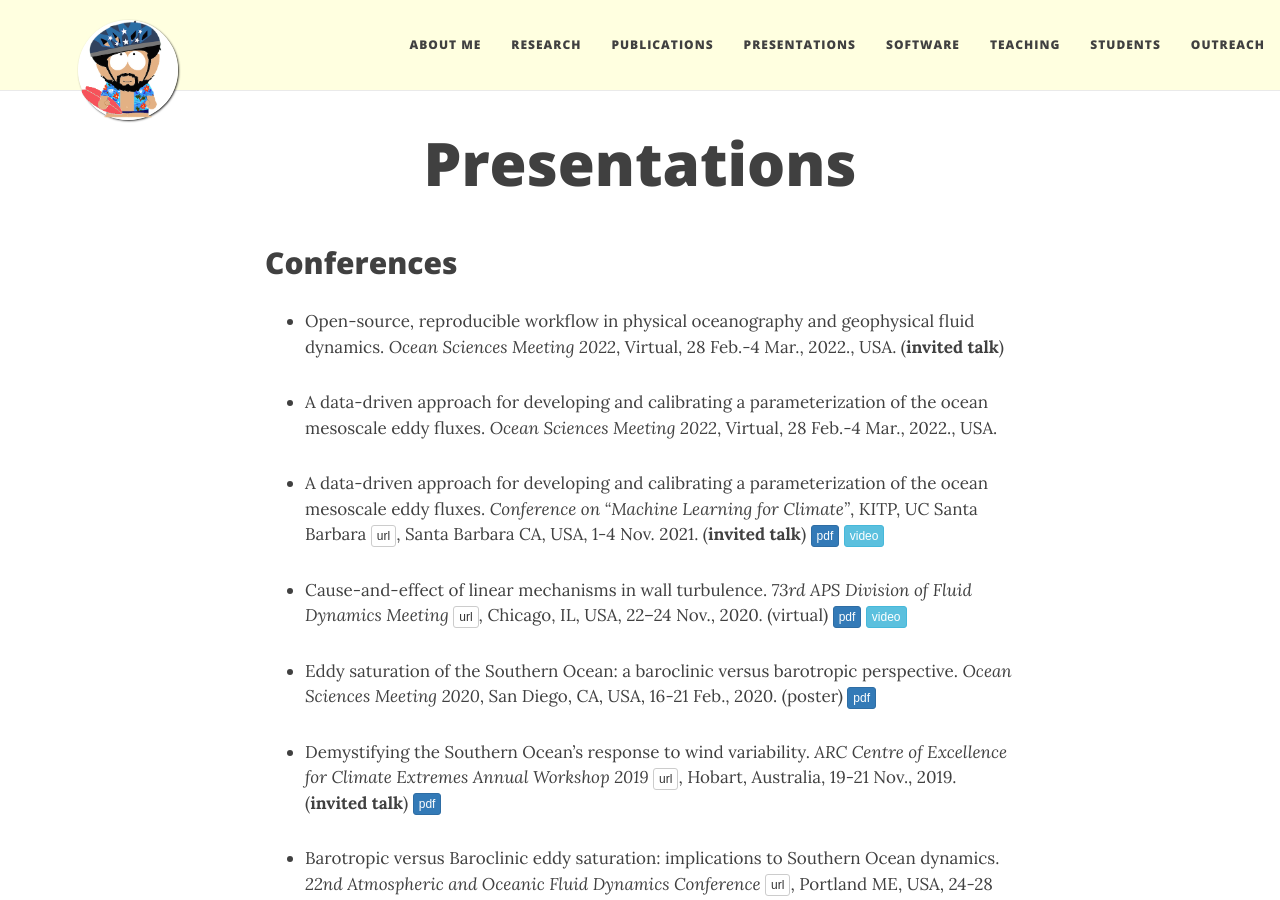
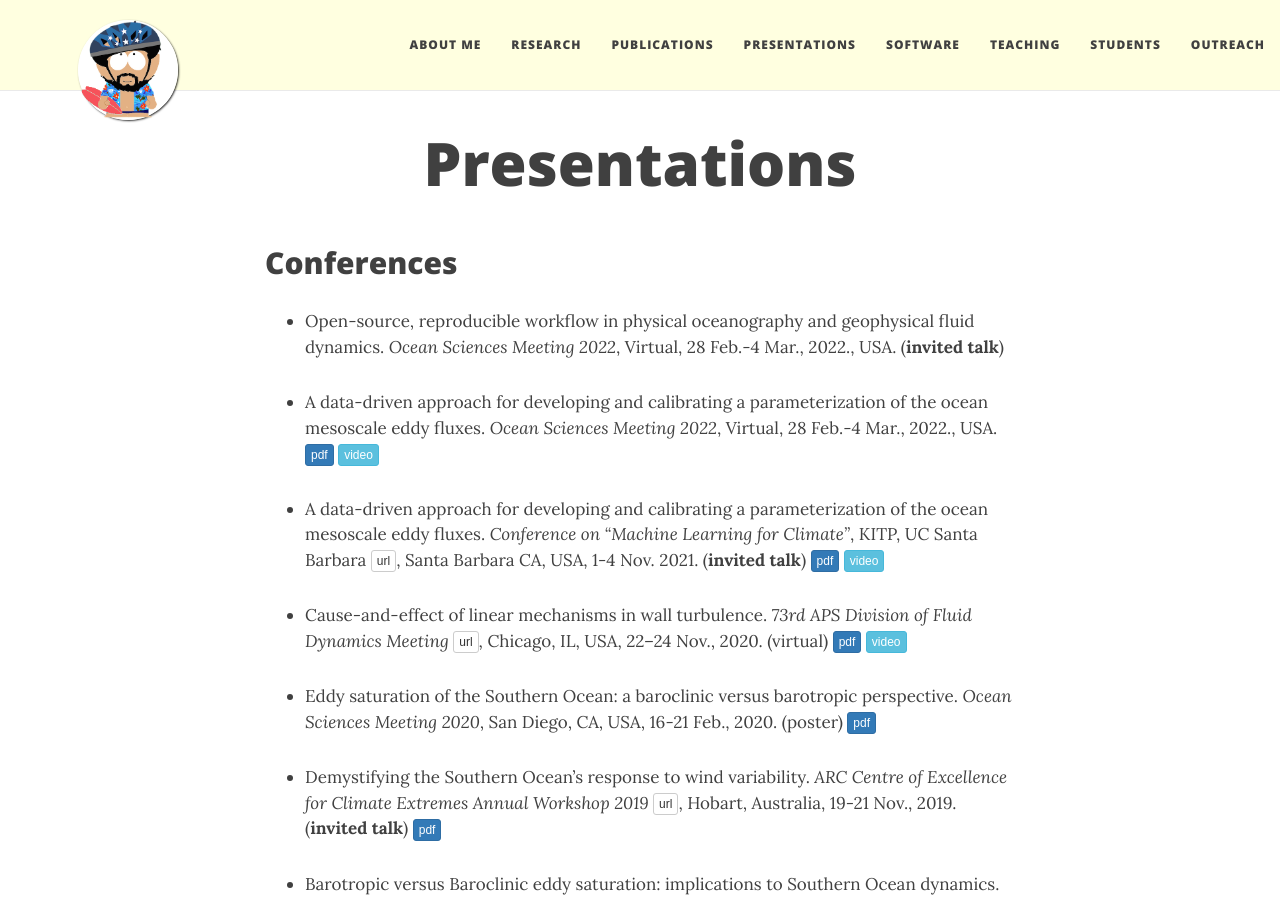
Before and after one commit to navidcy/navidcy.github.io, a Jekyll site: the page built from presentations.md, in a window 1280 px wide and 900 px high. Built offline with Jekyll 4.4.1, drawn with Linux system fonts in a browser that asks for light colours; nearby versions of some CDN libraries.

Commit message:
adds OSM22 video

```diff
--- a/presentations.md
+++ b/presentations.md
@@ -9,7 +9,7 @@ title: Presentations
 
 - Open-source, reproducible workflow in physical oceanography and geophysical fluid dynamics. _Ocean Sciences Meeting 2022_, Virtual, 28 Feb.-4 Mar., 2022., USA. (**invited talk**)
 
-- A data-driven approach for developing and calibrating a parameterization of the ocean mesoscale eddy fluxes. _Ocean Sciences Meeting 2022_, Virtual, 28 Feb.-4 Mar., 2022., USA.
+- A data-driven approach for developing and calibrating a parameterization of the ocean mesoscale eddy fluxes. _Ocean Sciences Meeting 2022_, Virtual, 28 Feb.-4 Mar., 2022., USA. [<span class="btn btn-primary btn-xs{{end}}" style="font-family:sans-serif;">pdf</span>][OSM22-datadriven] [<span class="btn btn-info btn-xs{{end}}" style="font-family:sans-serif;">video</span>][OSM22-datadriven-video]{:target="_blank"}
 
 - A data-driven approach for developing and calibrating a parameterization of the ocean mesoscale eddy fluxes. _Conference on "Machine Learning for Climate"_, KITP, UC Santa Barbara [<span class="btn btn-default btn-xs{{end}}" style="font-family:sans-serif;">url</span>][KITP-site]{:target="_blank"}, Santa Barbara CA, USA, 1-4 Nov. 2021. (**invited talk**) [<span class="btn btn-primary btn-xs{{end}}" style="font-family:sans-serif;">pdf</span>][KITP21] [<span class="btn btn-info btn-xs{{end}}" style="font-family:sans-serif;">video</span>][KITP21-video]{:target="_blank"}
 
@@ -122,6 +122,8 @@ title: Presentations
 [APSDFD16]: APS-DFD-2016.pdf
 [APSDFD20]: APS-DFD-2020.pdf
 [APSDFD20-youtube]: https://youtu.be/tDV6j9WjhIY
+[OSM22-datadriven]: OSM_Feb2022-talk.pdf
+[OSM22-datadriven-video]: https://youtu.be/hwuArUBboR8
 [KITP21]: KITP_Nov2021.pdf
 [KITP21-video]: https://online.kitp.ucsb.edu/online/climate-c21/constantinou/
 [AGU16-poster]: AGU2016_poster.pdf
```
